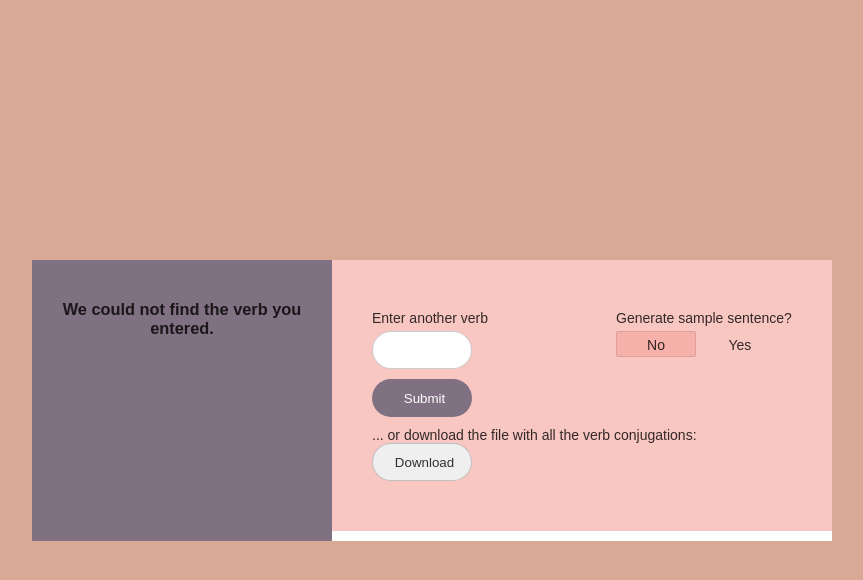
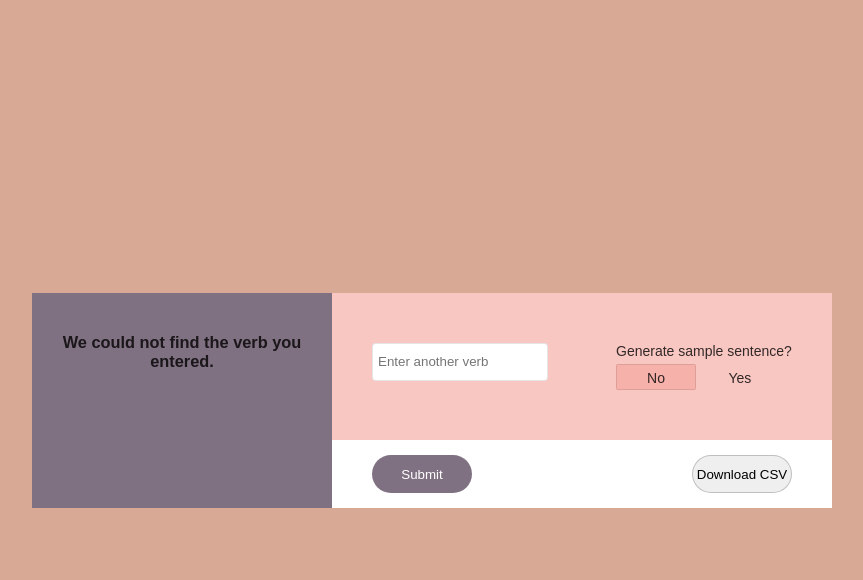
Before and after one commit to salwil/verbforms_generator, a Flask app: template src/application/application/templates/verbforms_generator.html in a window 1280 px wide. Shown: the top 580 px of the page, without its empty margins (208-1071 px from the left). Run offline with Flask 3, Linux system fonts and the light colour scheme; the template is opened without the code that fills it: values that come from a table or form of the project are taken from there, others are empty.

Commit message:
improve layout and position of UI elements

```diff
--- a/src/application/application/static/stylesheets/stylesheet.css
+++ b/src/application/application/static/stylesheets/stylesheet.css
@@ -1,3 +1,4 @@
+/* template from https://codepen.io/rickyeckhardt/pen/oNXeoZp */
 table {
   width: 100%;
 }
@@ -142,7 +143,7 @@ body {
   padding: 5px 40px;
 }
 
-.right-container input {
+.right-container input #submit {
   border: 1px solid rgba(0, 0, 0, 0.2);
   height: 38px;
   line-height: 38px;
@@ -195,7 +196,6 @@ body {
   background: #171a2b;
 }
 
-.next_verb label,
 .pets-breed label,
 .pets-birthday label,
 .attributes-table label,
--- a/src/application/application/templates/verbforms_generator.html
+++ b/src/application/application/templates/verbforms_generator.html
@@ -1,3 +1,4 @@
+<!-- template from https://codepen.io/rickyeckhardt/pen/oNXeoZp */ -->
 <!DOCTYPE html>
 <html lang="en">
 <head>
@@ -62,8 +63,7 @@
                 <form action="/verbforms_generator" method="post">
                     <div class='set'>
                         <div class='next_verb'>
-                            <label for='next_verb'>Enter another verb</label>
-                            <input type="text" name="next_verb" value="" required>
+                            <input type="text" name="next_verb" value="" required placeholder="Enter another verb">
                             <!--<input id='next_verb' placeholder="Verb in any form" type='text' value="" required>-->
                         </div>
                         <div class='sample_sentence'>
@@ -78,24 +78,17 @@
                             </div>
                         </div>
                     </div>
-                    <div class='set'>
-                        <input type="submit" value="Submit" id='submit'>
-                    </div>
-                </form>
-                <div class='set'>
-                    <div class="container" align="left">
-                        ... or download the file with all the verb conjugations:
-                        <br>
-                        <!-- todo: change this to link to the goodbye page and from there the file can be downloaded -->
-                        <a href="/verbforms_generator/download" target="blank">
-                            <input type="submit" value="Download" id='download'>
-                        </a>
-                    </div>
-                </div>
             </div>
         </header>
         <footer>
-
+                <div class='set' align="right">
+                        <button type="submit" id="submit">Submit</button>
+                </form>
+                    <!-- todo: change this to link to the goodbye page and from there the file can be downloaded -->
+                    <a href="/verbforms_generator/download" target="blank">
+                        <button type="submit" id="download">Download CSV</button>
+                    </a>
+                </div>
         </footer>
 
     </div>
--- a/src/application/application/verbforms_ui.py
+++ b/src/application/application/verbforms_ui.py
@@ -39,8 +39,9 @@ app_ctx.push()
 
 
 class TimeFormsCheckbox(FlaskForm):
-    # todo: if time, make general form, by also including verb in form (currently separately handled, design could ev. be improved)
-    praesens = BooleanField('Präsens', default=True, render_kw={'checked':''})
+    # todo: if time, make general form, by also including verb in form
+    #  (currently separately handled, design could ev. be improved)
+    praesens = BooleanField('Präsens', default=True, render_kw={'checked': ''})
     praeteritum = BooleanField('Präteritum')
     imperativ = BooleanField('Imperativ (n.a.)')
     konjunktiv1 = BooleanField('Konjunktiv I')
@@ -148,8 +149,9 @@ def download_file_with_verbs():
     try:
         return send_file(current_app.config['verb_file'].file_path)
     except FileNotFoundError:
+        # todo: alert if no verbs have been added to the file doesn't work yet
         flash('You have not added any verb to your file so far.')
-    #checkboxes = TimeFormsCheckbox()
+    # checkboxes = TimeFormsCheckbox()
     radio = SentenceFormRadio()
     return render_template('welcome.html', radio=radio)
     '''
@@ -163,6 +165,7 @@ def download_file_with_verbs():
                            radio=radio,
                            generated_sentence=current_app.config['verb'].verb.sample_sentence_german)'''
 
+
 @app.route('/verbforms_generator/goodbye')
 def goodbye():
     return render_template('download.html')
```
Also changed, not shown: src/application/application/templates/welcome.html (+8 -4 lines).
